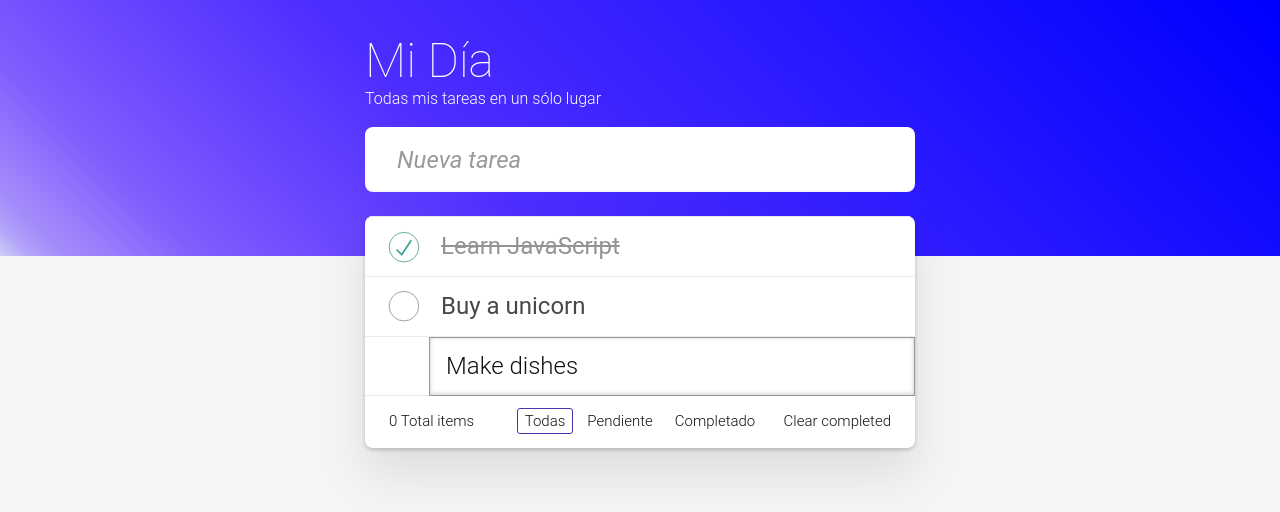
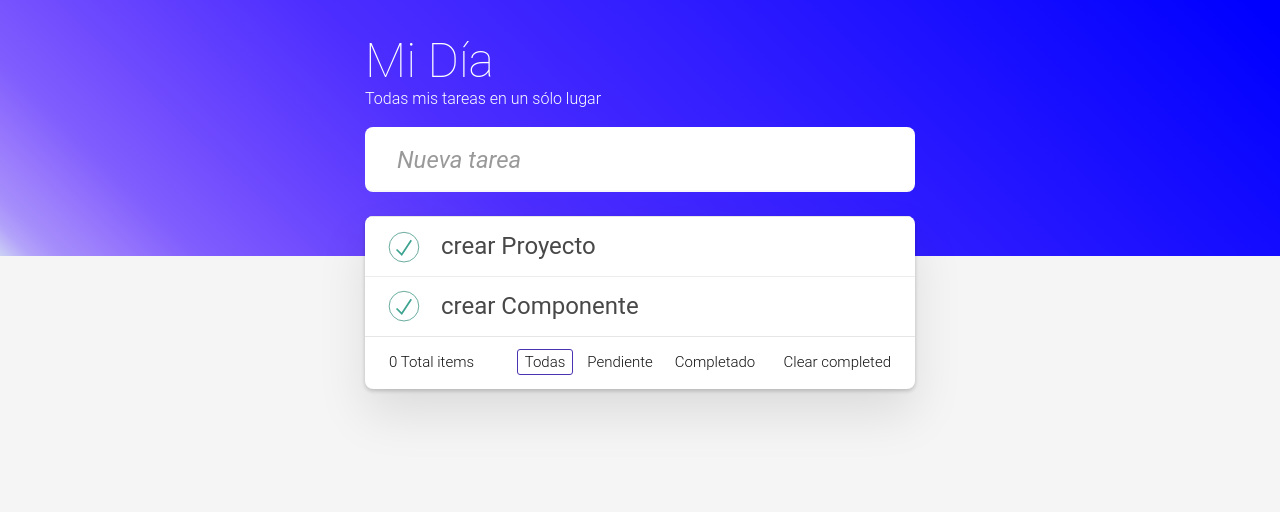
Before and after one commit to pchesini/preyecto_angular, an Angular app in the folder appTarea/: page / in a window 1280 px wide. Shown: the top 512 px of the page. Built offline with nearby package versions, Linux system fonts and the light colour scheme.

Commit message:
se agrego interface de tarea

```diff
--- a/appTarea/src/app/pages/home/home.component.html
+++ b/appTarea/src/app/pages/home/home.component.html
@@ -8,6 +8,7 @@
           placeholder="Nueva tarea"
           autofocus
           type="text"
+          (change)="changeHandrer($event)"
         />
       </div>
     </header>
@@ -15,14 +16,15 @@
       <!-- This section should be hidden by default and shown when there are todos -->
       <section class="main">
         <ul class="todo-list">
-          <li class="completed">
+          <li *ngFor="let tarea of tareas(); index as i">
             <div class="view">
               <input class="toggle" type="checkbox" checked />
-              <label>Learn JavaScript</label>
-              <button class="destroy"></button>
+              <label>{{ tarea.titulo }}</label>
+              <button class="destroy" (click)="deleteTarea(i)"></button>
             </div>
             <input class="edit" value="Learn JavaScript" />
           </li>
+          <!--
           <li>
             <div class="view">
               <input class="toggle" type="checkbox" />
@@ -39,6 +41,7 @@
             </div>
             <input class="edit" value="Make dishes" />
           </li>
+        -->
         </ul>
       </section>
       <!-- This footer should be hidden by default and shown when there are todos -->
--- a/appTarea/src/app/pages/home/home.component.ts
+++ b/appTarea/src/app/pages/home/home.component.ts
@@ -1,10 +1,41 @@
-import { Component } from '@angular/core';
-
+import { Component, booleanAttribute, numberAttribute, signal } from '@angular/core';
+import { Tarea } from '../interfaces/tarea';
 @Component({
   selector: 'app-home',
   templateUrl: './home.component.html',
   styleUrls: ['./home.component.css']
 })
 export class HomeComponent {
+  tareas =  signal<Tarea[]>([
+   {
+    id : Date.now(),
+    titulo : 'crear Proyecto',
+    completado: false,
+   },
+   {
+    id : Date.now(),
+    titulo : 'crear Componente',
+    completado: false,
+   }
+  ]);
+  //agregar un nuevo elemento
+  changeHandrer(event : Event ){
+    const input = event.target as HTMLInputElement;
+    const nuevaTarea = input.value;
+    this.addTarea(nuevaTarea);
+    // agrego al array una nueva tarea trayendome antes las tareas previas
+    //this.tareas.update((tareas) => [...tareas, nuevaTarea]);
+  }
+  addTarea(titulo: string) {
+    const nuevaTarea = {
+      id: Date.now(),
+      titulo,
+      completado: false,
+    };
+    this.tareas.update((tareas) => [...tareas, nuevaTarea]);
 
+  }
+  deleteTarea(index : number){
+    this.tareas.update((tareas)=> tareas.filter((tarea, position)=> position !== index));
+  }
 }
--- /dev/null
+++ b/appTarea/src/app/pages/interfaces/tarea.ts
@@ -0,0 +1,5 @@
+export interface Tarea{
+    id: number;
+    titulo: string;
+    completado: boolean;
+}
```
